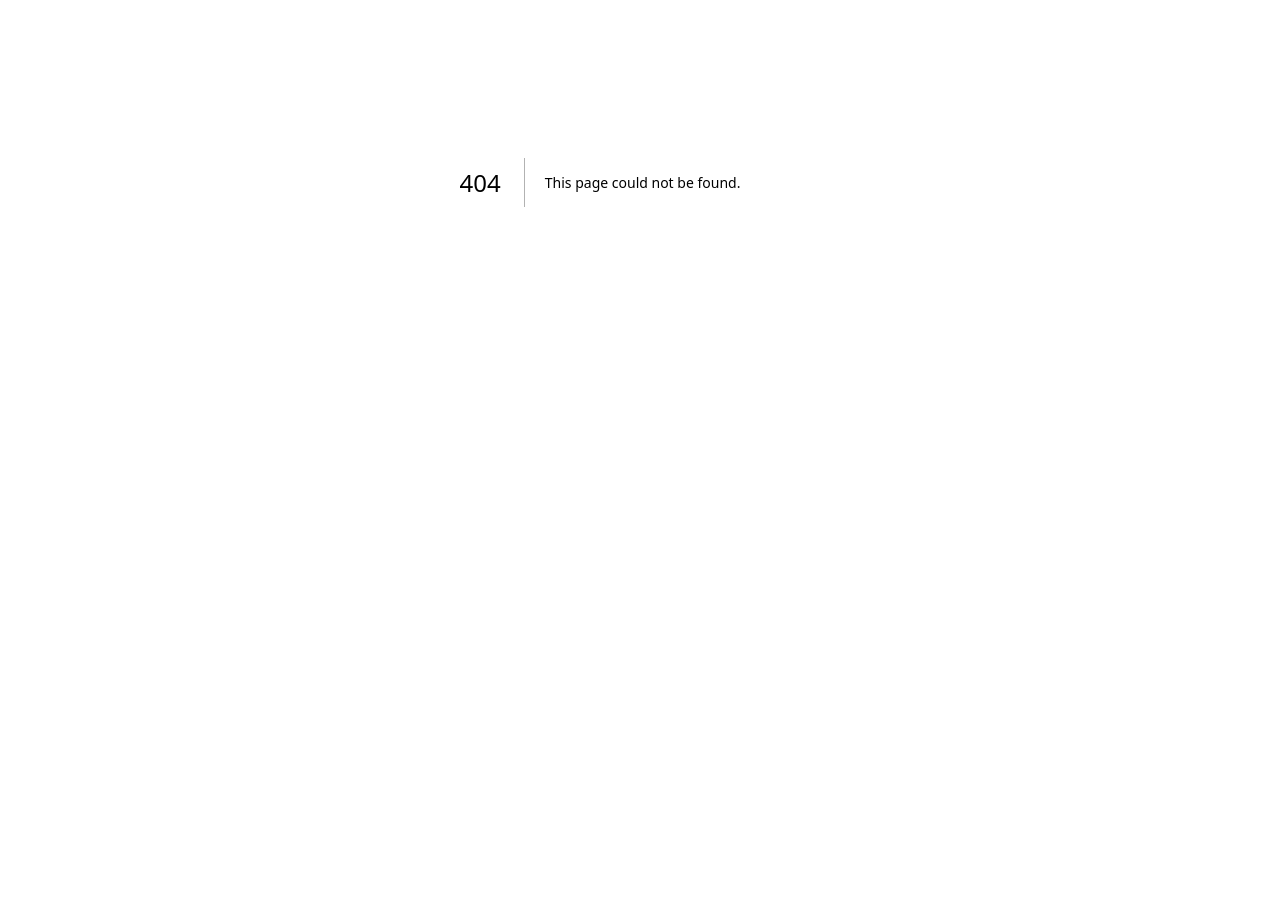
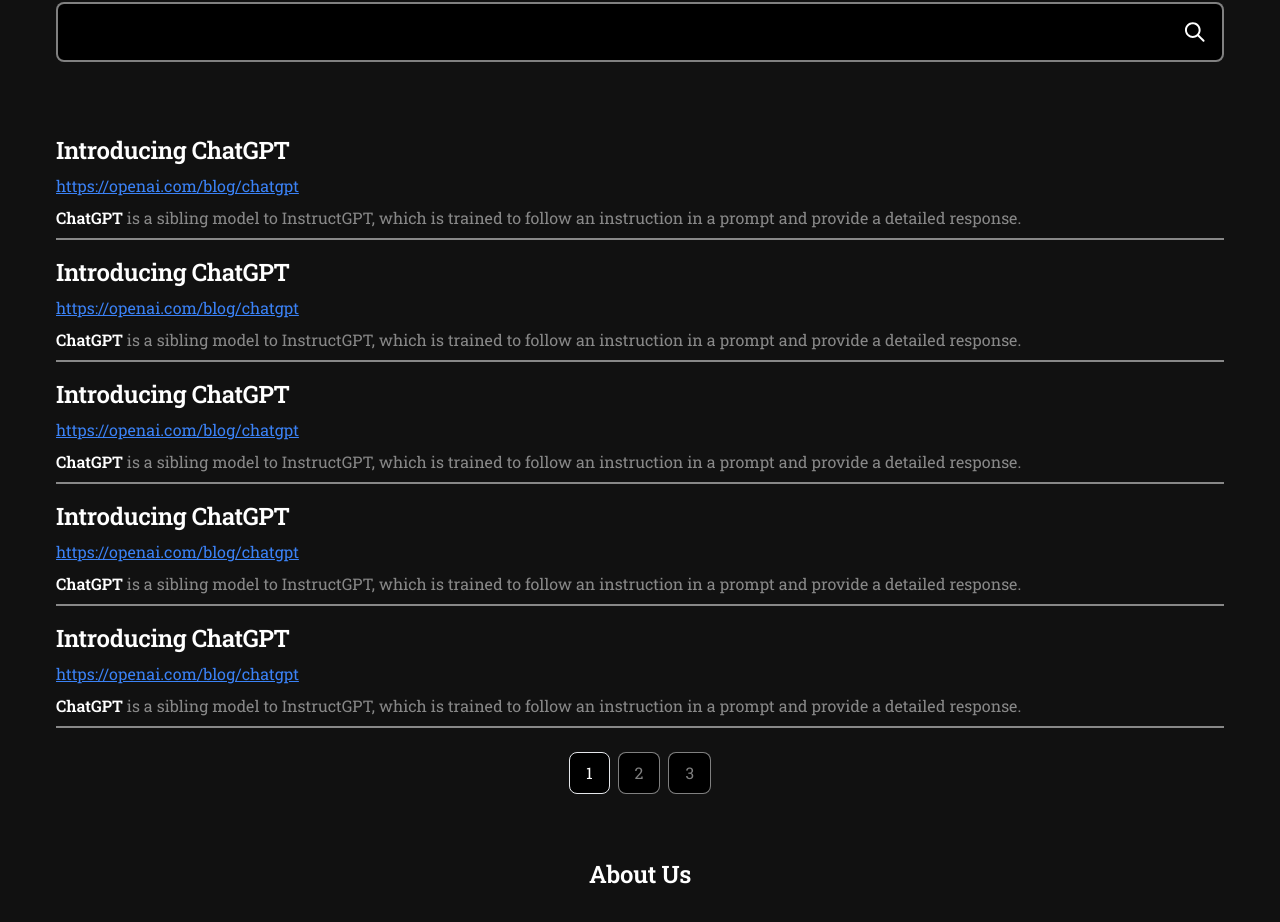
Before and after one commit to mostafaelsayed2002/Almost-Google, a Next.js app in the folder frontend/: page /result/1 in a window 1280 px wide. Before the commit this address had no page. Shown: the part 218-1140 px from the top of the page. Before the commit the page ends 800 px from the top, so only its background shows below. Built offline with nearby package versions, Linux system fonts and the light colour scheme.

Commit message:
Adj: Add Routing to Results & Fix Results Stylings

```diff
--- a/frontend/src/components/FeaturesCard.tsx
+++ b/frontend/src/components/FeaturesCard.tsx
@@ -3,8 +3,8 @@
 interface Props {
   title: string;
   text: string;
+  image: ReactElement;
   children?: ReactElement | ReactElement[];
-  image: ReactElement;
 }
 export const FeatureCard = ({ text, title, children, image }: Props) => {
   return (
--- a/frontend/src/components/Logo.tsx
+++ b/frontend/src/components/Logo.tsx
@@ -5,7 +5,7 @@
         <h1 className="sm:text-[64px] text-[36px] font-playfair text-white w-fit">
           &ldquo;Almost Google&rdquo;
         </h1>
-        <p className="md:p small w-fit">
+        <p className="sm:p small w-fit">
           where search results are a roll of the dice!
         </p>
       </div>
--- a/frontend/src/components/Result.tsx
+++ b/frontend/src/components/Result.tsx
@@ -1,17 +1,18 @@
 export const Result = () => {
   return (
-
-      <div className="flex flex-col gap-2">
-
+    <div className="flex flex-col gap-2 py-2">
       <h1 className="h3 text-white">Introducing ChatGPT</h1>
       <a href="https://openai.com/blog/chatgpt" className="link">
-        https://openai.com/blog/chatgpt</a>
+        https://openai.com/blog/chatgpt
+      </a>
 
-       <h1 className="p"><snap className="text-white">ChatGPT</snap>  is a sibling model to InstructGPT,
-        which is trained to follow an instruction in a prompt and provide a detailed response.</h1>
+      <h1 className="p">
+        <span className="em">ChatGPT</span> is a sibling model to
+        InstructGPT, which is trained to follow an instruction in a prompt and
+        provide a detailed response.
+      </h1>
 
       <div className=" bg-white bg-opacity-50 h-[2px]"></div>
-
     </div>
   );
 };
--- a/frontend/src/components/SearchBar.tsx
+++ b/frontend/src/components/SearchBar.tsx
@@ -8,11 +8,11 @@
   return (
     <form
       onSubmit={onSubmit}
-      className="w-full border-2 border-body p-4 flex rounded-lg bg-black "
+      className="w-full border-2 border-body flex rounded-lg bg-black md:p-4 p-2"
     >
       <input
         type="text"
-        className="bg-transparent outline-none text-white flex-grow w-full"
+        className="bg-transparent outline-none text-white flex-grow w-full "
       />
       <svg
         width="24"
--- a/frontend/src/pages/Resultpage.tsx
+++ /dev/null
@@ -1,28 +0,0 @@
-import { Logo } from "@/components/Logo";
-import { Result } from "@/components/Result";
-import { SearchBar } from "@/components/SearchBar";
-
-export const Resultpage = () => {
-    return (
-
-        <div className="flex flex-col items-center">
-
-               <Logo/>
-               <div className="w-full mt-8"><SearchBar/></div>
-               <div className="flex flex-col w-full  mt-20 gap-4">
-                <Result/>
-                <Result/>
-                <Result/>
-                <Result/>
-                <Result/>
-               </div>
-
-              <div className="flex flex-row gap-4 mt-8">
-               <button className="bg-black text-white rouned rounded-lg text-center py-2 px-4 border ">1</button>
-               <button className="bg-black text-body  rouned rounded-lg text-center py-2 px-4 border border-body ">2</button>
-               <button className="bg-black text-body  rouned rounded-lg text-center py-2 px-4 border border-body ">3</button>
-              </div>
-               <h3 className="h3 place-self-center mt-16">About Us</h3>
-        </div>
-    );
-  };
--- /dev/null
+++ b/frontend/src/pages/aboutus/index.tsx
@@ -0,0 +1,3 @@
+export default function AboutUs() {
+  return <div className=""></div>;
+}
--- a/frontend/src/pages/index.tsx
+++ b/frontend/src/pages/index.tsx
@@ -1,13 +1,11 @@
 import { FeatureCard } from "@/components/FeaturesCard";
 import { Logo } from "@/components/Logo";
-import { Result } from "@/components/Result";
 import { SearchBar } from "@/components/SearchBar";
-import { Resultpage } from "./Resultpage";
 
 export default function Home() {
   return (
-    <div className="flex flex-col py-16 min-h-screen gap-32">
-      {/* <section className="flex flex-col gap-8 w-full items-center col-span-3 row-span-1">
+    <div className="flex flex-col py-16 min-h-screen justify-between">
+      <section className="flex flex-col gap-8 w-full items-center">
         <Logo />
         <SearchBar />
       </section>
@@ -47,10 +45,6 @@
         />
       </section>
       <h3 className="h3 place-self-center col-span-3">About Us</h3>
- */}
-
-    <Resultpage/>
-
     </div>
   );
 }
--- /dev/null
+++ b/frontend/src/pages/result/[query]/index.tsx
@@ -0,0 +1,36 @@
+import { Logo } from "@/components/Logo";
+import { Result } from "@/components/Result";
+import { SearchBar } from "@/components/SearchBar";
+
+export default function ResultPage() {
+  return (
+    <div className="flex flex-col gap-16 items-center py-16">
+      <div className="flex flex-col gap-8 w-full items-center">
+        <Logo />
+        <SearchBar />
+      </div>
+      <div className="flex flex-col w-full gap-4">
+        <section className="flex flex-col">
+          <Result />
+          <Result />
+          <Result />
+          <Result />
+          <Result />
+        </section>
+        <div className="flex flex-row w-full justify-center gap-2">
+          <button className="bg-black text-white rouned rounded-lg text-center py-2 px-4 border ">
+            1
+          </button>
+          <button className="bg-black text-body  rouned rounded-lg text-center py-2 px-4 border border-body ">
+            2
+          </button>
+          <button className="bg-black text-body  rouned rounded-lg text-center py-2 px-4 border border-body ">
+            3
+          </button>
+        </div>
+      </div>
+
+      <h3 className="h3 place-self-center">About Us</h3>
+    </div>
+  );
+}
```
Lines whose indentation alone changed are shown as unchanged.
